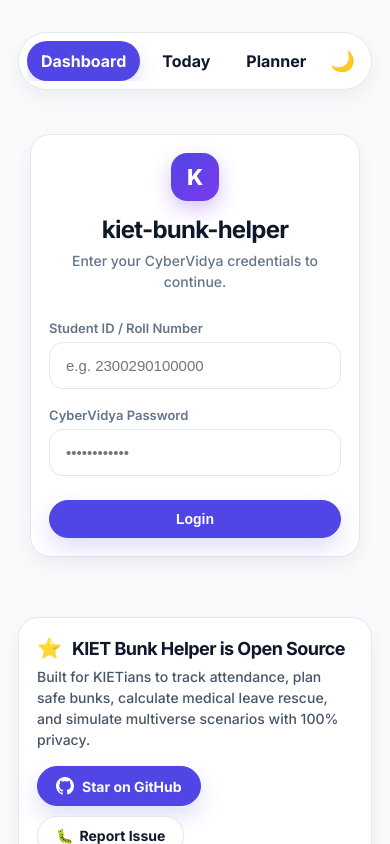
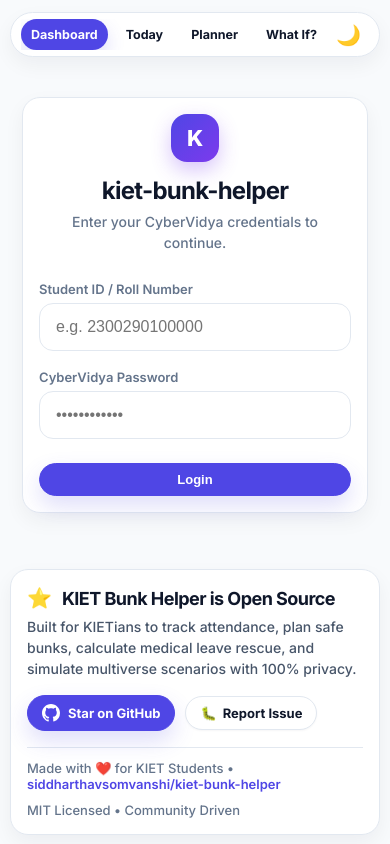
Before and after one commit to siddharthavsomvanshi/kiet-bunk-helper, a React (Vite) app: page / in a window 390 px wide. Shown: the top 844 px of the page. Built offline with nearby package versions, Linux system fonts and the light colour scheme.

Commit message:
feat: responsive mobile UX optimizations across viewports while preserving desktop design

```diff
--- a/src/App.tsx
+++ b/src/App.tsx
@@ -810,7 +810,7 @@
     <main className="app-shell" style={{ minHeight: "100vh", padding: "32px 18px 48px" }}>
       <div className="app-wrap" style={{ maxWidth: 1280, margin: "0 auto", display: "grid", gap: 20 }}>
         <nav className="app-nav rise-in flex-between">
-          <div style={{ display: "flex", gap: 8, overflowX: "auto", flexWrap: "nowrap" }}>
+          <div className="app-nav-links">
             <Link to="/" className={`nav-link ${location.pathname === '/' ? 'active' : ''}`}>Dashboard</Link>
             <Link to="/today" className={`nav-link ${location.pathname === '/today' ? 'active' : ''}`}>Today</Link>
             <Link to="/strategy" className={`nav-link ${location.pathname === '/strategy' ? 'active' : ''}`}>Planner</Link>
--- a/src/index.css
+++ b/src/index.css
@@ -752,48 +752,88 @@
   max-width: 100%;
 }
 
+.app-nav-links {
+  display: flex;
+  gap: 8px;
+  overflow-x: auto;
+  flex-wrap: nowrap;
+  min-width: 0;
+  flex: 1;
+  scroll-behavior: smooth;
+  scrollbar-width: none;
+  -ms-overflow-style: none;
+}
+
+.app-nav-links::-webkit-scrollbar {
+  display: none;
+}
+
+.schedule-scroll-container {
+  overflow-x: auto;
+  -webkit-overflow-scrolling: touch;
+  scroll-snap-type: x mandatory;
+  padding-bottom: 12px;
+  margin: 0 -4px;
+}
+
+.schedule-day-column {
+  scroll-snap-align: start;
+}
+
 @media (max-width: 768px) {
+  .app-shell {
+    padding: 16px 12px 36px !important;
+  }
+
   .app-wrap {
-    gap: 20px !important;
+    gap: 16px !important;
   }
 
   .app-nav {
-    padding: 8px;
+    padding: 6px 10px;
+    align-items: center;
   }
 
   .nav-link {
-    padding: 10px 14px;
+    padding: 8px 12px;
+    font-size: 13px;
   }
 
   .standard-card,
   .surface-card,
   .premium-panel,
   .status-card {
-    padding: 18px !important;
-    border-radius: 20px !important;
+    padding: 16px !important;
+    border-radius: 18px !important;
   }
 
   .metric-chip {
-    min-height: 80px;
+    min-height: 72px;
+    padding: 10px 12px !important;
   }
 
   .overlay-dialog-backdrop {
     align-items: flex-end;
-    padding: 10px;
+    padding: 0;
   }
 
   .overlay-dialog-panel {
     width: 100%;
-    max-height: min(94dvh, 100vh);
-    border-radius: 26px;
+    max-height: min(92dvh, 100vh);
+    border-bottom-left-radius: 0;
+    border-bottom-right-radius: 0;
+    border-top-left-radius: 24px;
+    border-top-right-radius: 24px;
   }
 
   .overlay-dialog-header {
-    padding: 18px 18px 14px;
+    padding: 16px 16px 12px;
   }
 
   .overlay-dialog-body {
-    padding: 18px 18px 20px;
+    padding: 16px 16px 20px;
+    overflow-y: auto;
+    max-height: calc(92dvh - 70px);
   }
 
   .overlay-dialog-actions {
@@ -801,3 +841,31 @@
     justify-content: space-between;
   }
 }
+
+@media (max-width: 480px) {
+  .app-shell {
+    padding: 12px 10px 28px !important;
+  }
+
+  input[type="text"],
+  input[type="email"],
+  input[type="password"],
+  input[type="number"],
+  input[type="date"],
+  input[type="url"],
+  select,
+  textarea,
+  .standard-input {
+    font-size: 16px !important;
+  }
+
+  .action-button {
+    padding: 8px 14px !important;
+    font-size: 13px !important;
+  }
+
+  .nav-link {
+    padding: 8px 10px;
+    font-size: 12.5px;
+  }
+}
--- a/src/pages/Calendar.tsx
+++ b/src/pages/Calendar.tsx
@@ -30,10 +30,10 @@
         {dayLabels.length === 0 ? (
           <EmptyMessage message="No classes found for this week." />
         ) : (
-          <div style={{ overflowX: "auto", paddingBottom: 16, margin: "0 -4px", padding: "4px" }}>
+          <div className="schedule-scroll-container">
             <div style={{ display: "flex", gap: 16, minWidth: "max-content" }}>
               {dayLabels.map((dayLabel) => (
-                <div key={dayLabel} style={{ width: 280, display: "flex", flexDirection: "column", gap: 12 }}>
+                <div key={dayLabel} className="schedule-day-column" style={{ width: 280, display: "flex", flexDirection: "column", gap: 12 }}>
                   <div style={{
                     fontWeight: 700,
                     fontSize: 16,
--- a/src/pages/Dashboard.tsx
+++ b/src/pages/Dashboard.tsx
@@ -198,10 +198,10 @@
                 </div>
               </div>
 
-              <div style={{ fontSize: 15, color: "var(--text-secondary)", fontWeight: 600 }}>
-                Current: <strong style={{ color: "var(--text-primary)" }}>{data.overallSummary.percentage.toFixed(1)}%</strong>
-                {"   |   "}
-                If you attend all: <strong style={{ color: "var(--text-primary)" }}>{data.overallSummary.projectedPercentage.toFixed(1)}%</strong>
+              <div style={{ display: "flex", gap: 12, justifyContent: "center", alignItems: "center", flexWrap: "wrap", fontSize: 15, color: "var(--text-secondary)", fontWeight: 600 }}>
+                <span>Current: <strong style={{ color: "var(--text-primary)" }}>{data.overallSummary.percentage.toFixed(1)}%</strong></span>
+                <span style={{ opacity: 0.5 }}>|</span>
+                <span>If you attend all: <strong style={{ color: "var(--text-primary)" }}>{data.overallSummary.projectedPercentage.toFixed(1)}%</strong></span>
               </div>
 
               <div style={{ justifySelf: "center" }}>
--- a/src/pages/TodayStatus.tsx
+++ b/src/pages/TodayStatus.tsx
@@ -295,7 +295,7 @@
 
       {totalClasses > 0 && (
         <>
-          <div style={{ display: "grid", gridTemplateColumns: "repeat(auto-fit, minmax(200px, 1fr))", gap: 12 }}>
+          <div style={{ display: "grid", gridTemplateColumns: "repeat(auto-fit, minmax(130px, 1fr))", gap: 12 }}>
             <StatusCard title="Classes" value={String(totalClasses)} tone="var(--text-primary)" />
             <StatusCard title="Present" value={String(presentCount)} tone="var(--success)" />
             <StatusCard title="Absent" value={String(absentCount)} tone="var(--danger)" />
```
